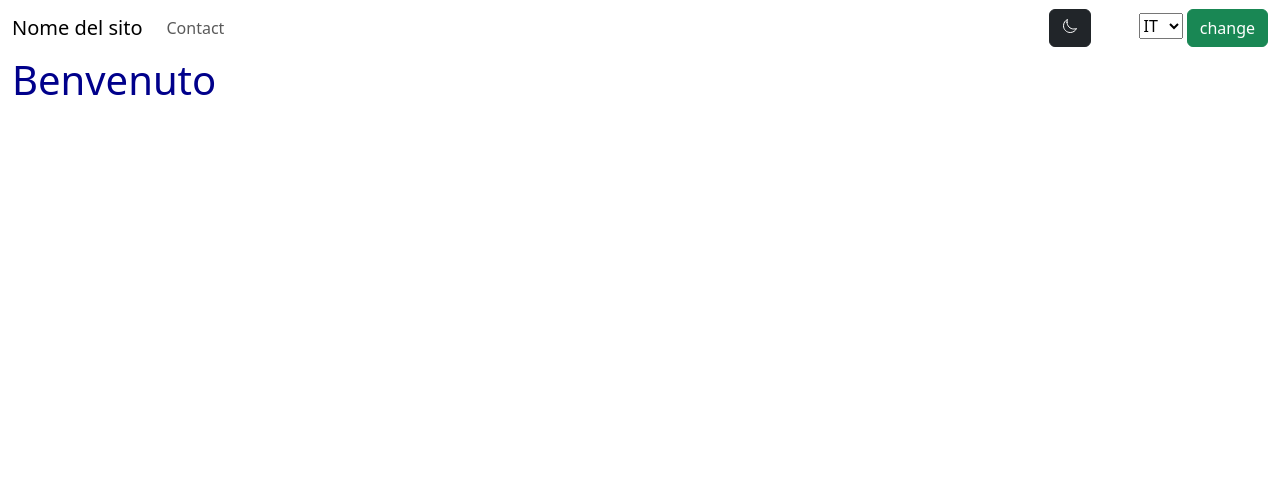
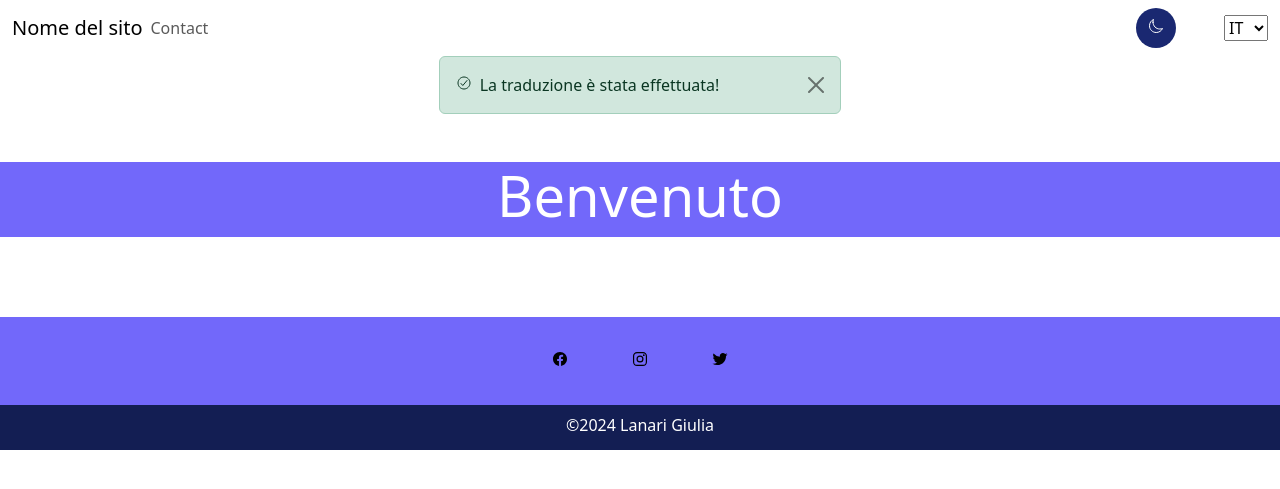
Before and after one commit to GiuliaLanari/S5-L2, a PHP site: page /S5-L2/ in a window 1280 px wide. Shown: the top 489 px of the page. Run offline with PHP 8.4, Linux system fonts and the light colour scheme; data that the repository does not hold is empty.

Commit message:
style page

```diff
--- /dev/null
+++ b/assets/script.js
@@ -0,0 +1,7 @@
+const languageForm = document.querySelector("#form-language");
+const languageSelect = document.querySelector("#select-language");
+
+languageSelect.addEventListener("change", function (e) {
+  e.preventDefault();
+  languageForm.submit();
+});
--- a/assets/style.light.css
+++ b/assets/style.light.css
@@ -1,4 +1,41 @@
 body {
   background-color: white;
-  color: darkblue;
+  color: black;
 }
+
+.titolo {
+  text-align: center;
+  background-color: rgb(114, 104, 250);
+  color: white;
+  margin-block: 2rem;
+}
+
+.btn-dark {
+  background-color: #1a2871;
+  border: none;
+  padding-block: 0.5rem;
+}
+.btn-dark:hover {
+  background-color: #131e53;
+}
+
+.footer {
+  background-color: rgb(114, 104, 250);
+  padding-block: 2rem;
+  justify-content: center;
+}
+
+.footer div {
+  margin-inline: 2rem;
+}
+.footer div:hover {
+  cursor: pointer;
+}
+
+.copy-right {
+  text-align: center;
+  padding-block-start: 0.5rem;
+  padding-block-end: 0.8rem;
+  color: white;
+  background-color: #131e53;
+}
--- a/includes/footer.php
+++ b/includes/footer.php
@@ -1,8 +1,29 @@
+
 </div>
+
+<footer >
+    <div class="d-flex footer">
+    <div>
+    <ion-icon name="logo-facebook"></ion-icon>
+    </div>
+    <div>
+    <ion-icon name="logo-instagram"></ion-icon>
+    </div>
+    <div>
+    <ion-icon name="logo-twitter"></ion-icon>
+    </div>
+    </div>
+    <div class="copy-right">&copy;2024 Lanari Giulia</div>
+</footer>
+
+
+
+
 <script type="module" src="https://unpkg.com/ionicons@7.1.0/dist/ionicons/ionicons.esm.js"></script>
 <script nomodule src="https://unpkg.com/ionicons@7.1.0/dist/ionicons/ionicons.js"></script>
 <script src="https://cdn.jsdelivr.net/npm/bootstrap@5.3.3/dist/js/bootstrap.bundle.min.js"
     integrity="sha384-YvpcrYf0tY3lHB60NNkmXc5s9fDVZLESaAA55NDzOxhy9GkcIdslK1eN7N6jIeHz" crossorigin="anonymous"
     defer></script>
+    <script src="assets/script.js"></script>
 </body>
 </html>
--- a/includes/header.php
+++ b/includes/header.php
@@ -2,7 +2,7 @@
 
 include_once __DIR__ . "/constants.php";
 include_once __DIR__ . '/translations.php';
-include_once __DIR__ . "/../db.php";
+include_once __DIR__ . "/db.php";
 
 
 
@@ -43,7 +43,7 @@ if (!isset($_COOKIE['language'])) {
 
 <nav class="navbar navbar-expand-lg " <?= $isLight ? "" : 'data-bs-theme="dark"' ?>>
         <div class="container-fluid">
-            <a class="navbar-brand" href="<?= SITE_URL ?>"><?= $labels[$language]['site_name'] ?></a>
+            <a class="navbar-brand me-auto" href="<?= SITE_URL ?>"><?= $labels[$language]['site_name'] ?></a>
             <button class="navbar-toggler" type="button" data-bs-toggle="collapse"
                 data-bs-target="#navbarSupportedContent" aria-controls="navbarSupportedContent" aria-expanded="false"
                 aria-label="Toggle navigation">
@@ -55,14 +55,19 @@ if (!isset($_COOKIE['language'])) {
                         <a class="nav-link" aria-current="page" href="<?= SITE_URL . "/contacts.php" ?>">Contact</a>
                     </li>
                 </ul>
-                <a href="<?= SITE_URL . '/change-theme.php' ?>" class=" me-5 <?= $isLight? "btn btn-dark" : "btn btn-warning"?>"><ion-icon name="moon-outline"></ion-icon></a>
-                <form action="<?= SITE_URL . '/change-language.php' ?>" method="GET">
-                    <select name="language" >
+                <a href="<?= SITE_URL . '/change-theme.php' ?>" class=" me-5 rounded-circle btn <?= $isLight? "btn-dark" : "btn-light" ?>" >
+                <?php if ($isLight): ?>
+                    <ion-icon name="moon-outline"></ion-icon>
+                <?php else: ?>
+                    <ion-icon name="sunny-outline"></ion-icon>
+                <?php endif; ?></a>
+                <form id="form-language" action="<?= SITE_URL . '/change-language.php' ?>" method="GET">
+                    <select id="select-language" name="language" >
                     <option value="it"<?= $language === 'it' ? ' selected' : '' ?>>IT</option>
                         <option value="en"<?= $language === 'en' ? ' selected' : '' ?>>EN</option>
                         <option value="fr"<?= $language === 'fr' ? ' selected' : '' ?>>FR</option>
                     </select>
-                    <button class="btn btn-success">change</button>
+                    <!-- <button class="btn btn-success">change</button> -->
                 </form>
             </div>
         </div>
--- a/includes/translations.php
+++ b/includes/translations.php
@@ -4,15 +4,18 @@ $labels = [
     'it' => [
         'site_name' => 'Nome del sito',
         'site_benvenuto' => 'Benvenuto',
+        'cambio_lingua' => 'La traduzione è stata effettuata!',
     ],
 
     'en' => [
         'site_name' => 'Name of site',
         'site_benvenuto' => 'Welcome',
+        'cambio_lingua' => 'The translation was made!',
     ],
 
     'fr' => [
         'site_name' => 'Nom du site',
         'site_benvenuto' => 'Bienvenue',
+        'cambio_lingua' => 'La traduction a été effectuée!',
     ]
 ];
--- a/index.php
+++ b/index.php
@@ -20,13 +20,26 @@ $stmt->execute();
 $resolt_db =$stmt->fetchAll();
 
 ?>
-    <h1><?= $labels[$language]['site_benvenuto'] ?></h1>
-    <div class="row">
-    <div class="col-12 col-md-7 mx-auto">
+
+
+<div class="row">
+<div class="col-12 col-md-4 mx-auto">
+<div class="alert alert-success alert-dismissible fade show" role="alert">
+  <strong class="me-2"><ion-icon name="checkmark-circle-outline"></ion-icon></strong><?= $labels[$language]['cambio_lingua'] ?>
+  <button type="button" class="btn-close" data-bs-dismiss="alert" aria-label="Close"></button>
+</div>
+</div>
+
+<div class="titolo">
+<h1 class="display-4"><?= $labels[$language]['site_benvenuto'] ?></h1>
+</div>
+
+
+    <div class="col-12 col-md-7 mx-auto my-4">
        <?php
        foreach($resolt_db as $date){?>
        <div>
-        <h1 class="display-6">
+        <h1 class="display-6 mb-4">
         <?=
            $date['titolo'];
            ?>
```
Also changed, not shown: assets/style.dark.css (+16 -0 lines), includes/db.php (renamed from db.php).
